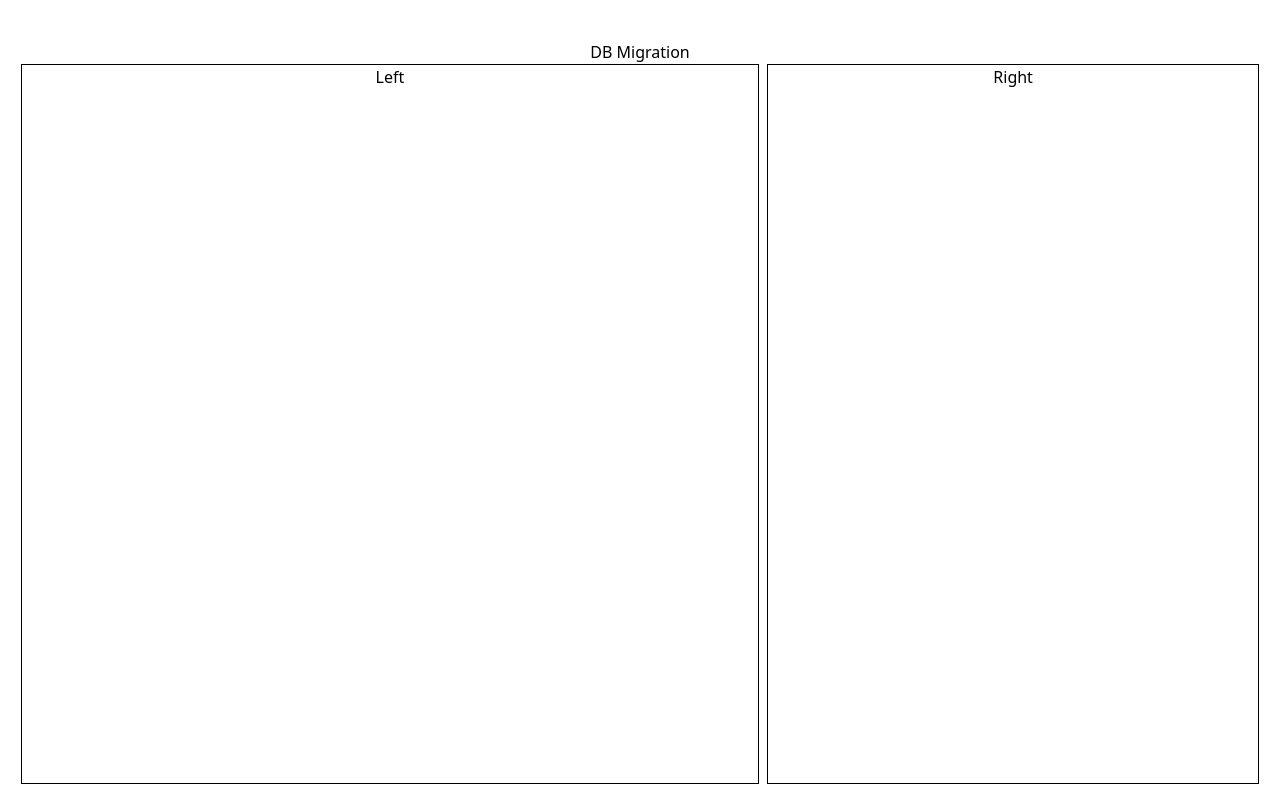
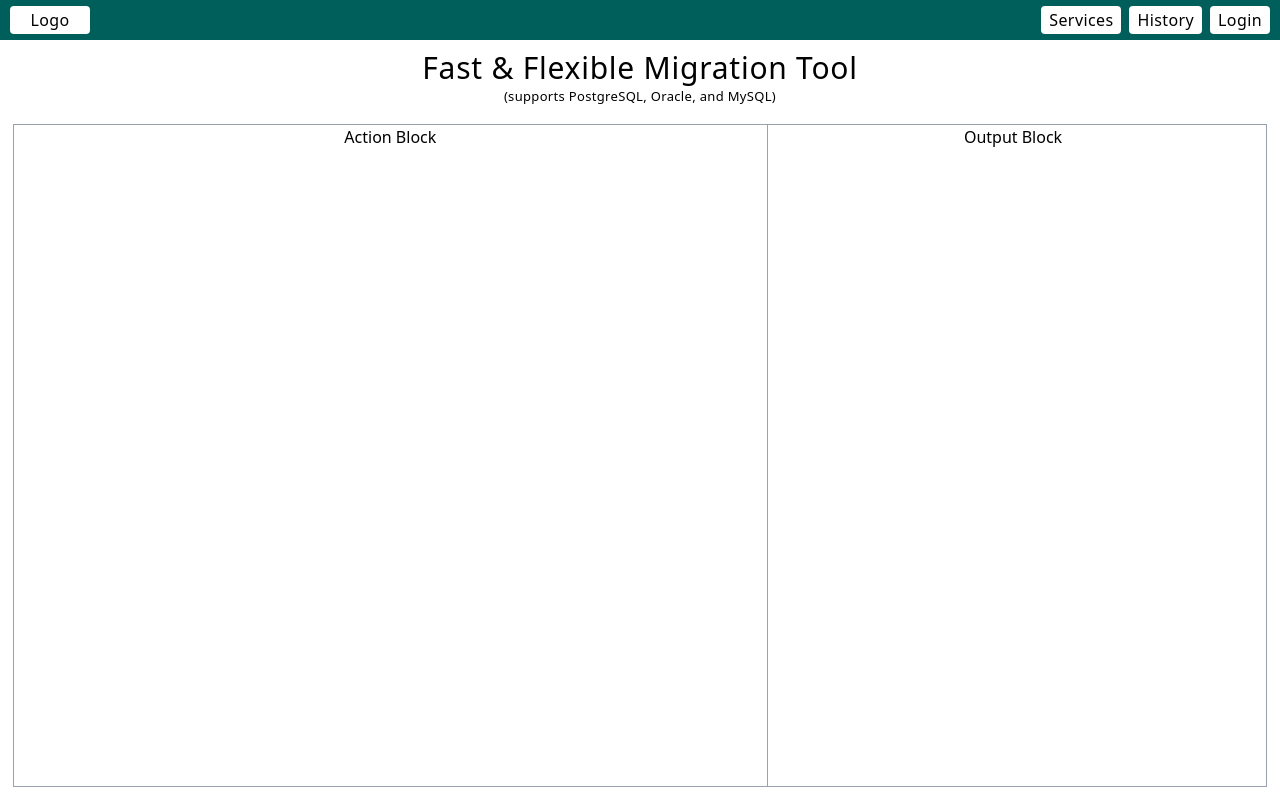
Before and after one commit to Nitishkumar28/db-migration, a React (Vite) app in the folder db_migration/frontend/: page /home in a window 1280 px wide. Built offline with nearby package versions, Linux system fonts and the light colour scheme.

Commit message:
update: styling UI

```diff
--- /dev/null
+++ b/db_migration/frontend/src/base/Base.jsx
@@ -0,0 +1,37 @@
+const header_sizes = {
+  small: "13px",
+  medium: "20px",
+  large: "30px",
+  extralarge: "35px",
+};
+
+const header_weight = {
+  extralight: "font-extralight",
+  light: "font-light",
+  normal: "font-normal",
+  medium: "font-medium",
+  semibold: "font-semibold",
+  bold: "font-bold",
+};
+
+const Header = ({ text, size = "medium", weight = "normal" }) => (
+  <span
+    className={`${header_weight[weight]} leading-6 tracking-wide`}
+    style={{ fontSize: header_sizes[size] }}
+  >
+    {text}
+  </span>
+);
+
+const NavbarOption = ({ text }) => {
+  if (text.length > 11) {
+    return "text length exceeded";
+  }
+  return (
+    <span className="min-w-10 max-w-20 h-full bg-white flex justify-center items-center capitalize px-2 py-0.5 rounded-sm font-light text-md tracking-wide leading-6 cursor-pointer">
+      {text}
+    </span>
+  );
+};
+
+export { Header, NavbarOption };
--- /dev/null
+++ b/db_migration/frontend/src/components/MainHeaderSection.jsx
@@ -0,0 +1,12 @@
+import { Header } from "../base/Base";
+
+const MainHeaderSection = () => {
+    return (
+        <div className="flex flex-col justify-center items-center gap-1">
+            <Header text="Fast & Flexible Migration Tool" size="large" weight="normal" />
+            <Header text="(supports PostgreSQL, Oracle, and MySQL)" size="small" weight="light" />
+        </div>
+    )
+}
+
+export default MainHeaderSection;
--- /dev/null
+++ b/db_migration/frontend/src/components/Navbar.jsx
@@ -0,0 +1,18 @@
+import { NavbarOption } from "../base/Base";
+
+const Navbar = () => {
+  return (
+    <div className="flex justify-between items-center gap-1 w-full h-10 bg-teal-800 px-2.5 py-5">
+      <div className="w-[30%]">
+        <NavbarOption text="logo" />
+      </div>
+      <div className="w-[70%] flex justify-end items-center gap-2">
+        <NavbarOption text="services" />
+        <NavbarOption text="history" />
+        <NavbarOption text="login" />
+      </div>
+    </div>
+  );
+};
+
+export default Navbar;
--- a/db_migration/frontend/src/pages/Home.jsx
+++ b/db_migration/frontend/src/pages/Home.jsx
@@ -1,14 +1,20 @@
+import MainHeaderSection from "../components/MainHeaderSection";
+import Navbar from "../components/Navbar";
+
 const Home = () => {
 
     return (
-        <div className="w-full h-screen text-center p-[1%] py-10">
-            <span>DB Migration</span>
-            <div className="flex  h-full justify-start items-center px-2 gap-2">
-                <div className="w-[60%] h-full border">
-                    Left
-                </div>
-                <div className="w-[40%] h-full border">
-                    Right
+        <div className="w-full h-screen flex flex-col items-center justify-start gap-4">
+            <Navbar />
+            <MainHeaderSection />
+            <div className="w-full h-screen flex flex-col items-center justify-start gap-2 px-[1%] pb-[1%]">
+                <div className="flex w-full h-full justify-start items-center px-2 gap-2 border border-gray-400">
+                    <div className="w-[60%] h-full border-0 text-center">
+                        Action Block
+                    </div>
+                    <div className="w-[40%] h-full border-l border-l-gray-400 text-center">
+                        Output Block
+                    </div>
                 </div>
             </div>
         </div>
```
